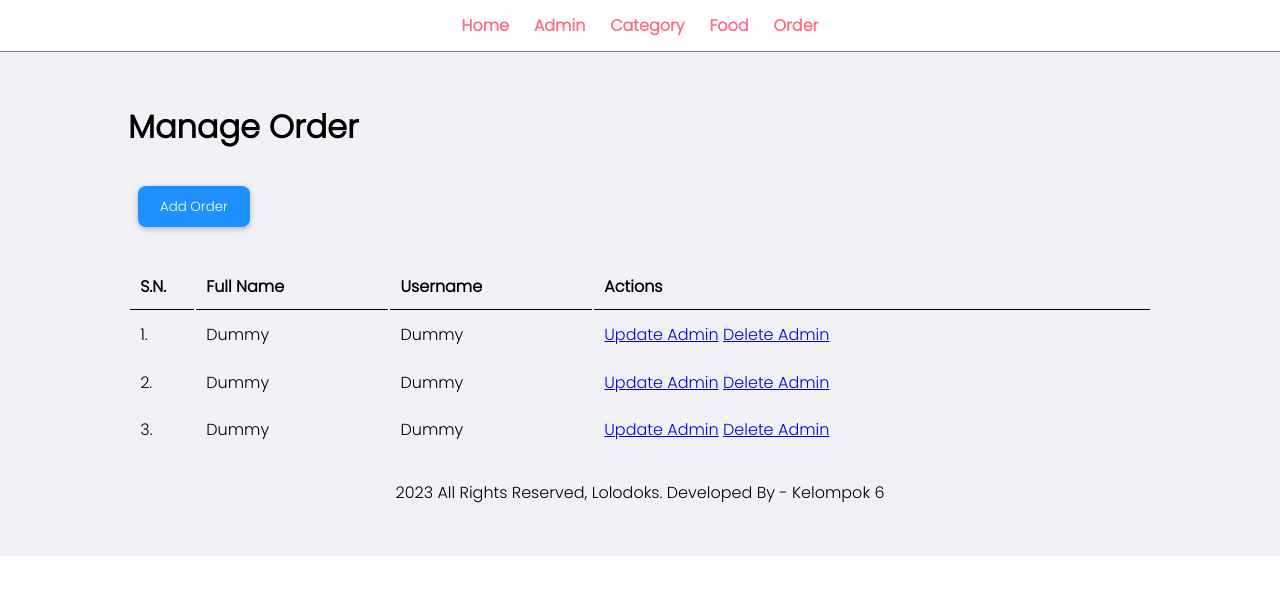
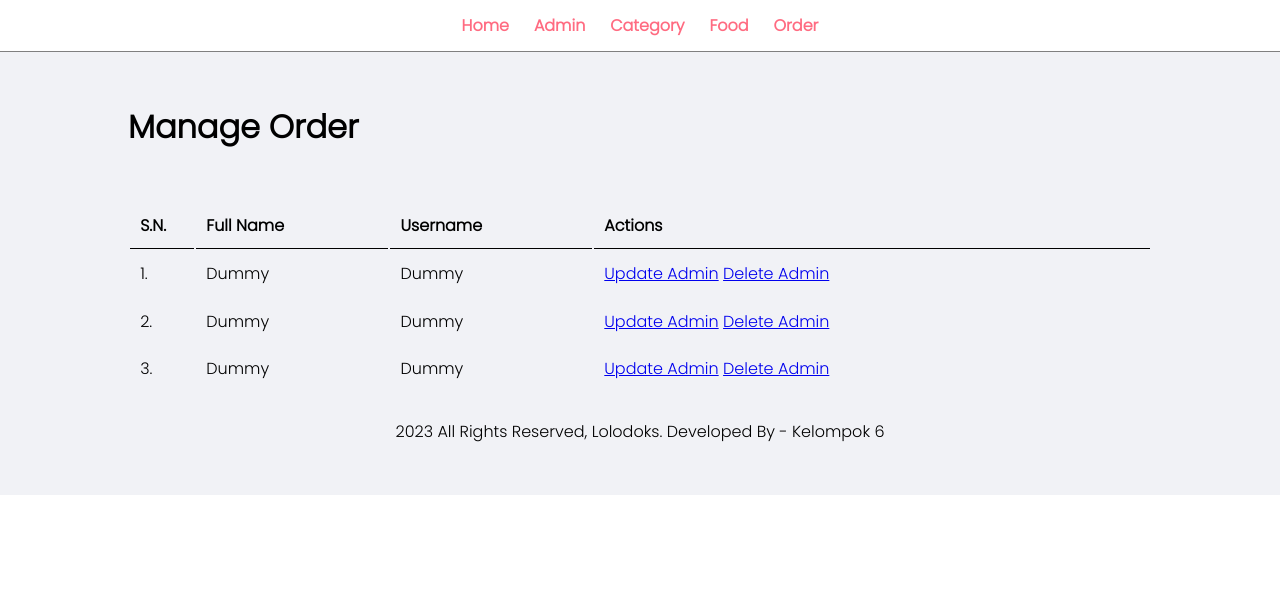
Before and after one commit to No0biTa/lolodoks, a PHP site: page /admin/manage-order.php in a window 1280 px wide. Shown: the top 595 px of the page. Run offline with PHP 8.4, Linux system fonts and the light colour scheme.

Commit message:
Update manage-order.php

```diff
--- a/admin/manage-order.php
+++ b/admin/manage-order.php
@@ -3,10 +3,6 @@
 <div class="main-content">
   <div class="wrapper">
     <h1>Manage Order</h1>
-
-     <br />
-              <!-- Button to Add Admin -->
-              <a href="#"><button type="button" class="btn btn-default waves-effect waves-light">Add Order</button></a>
 
               <br /><br/>
 
```
